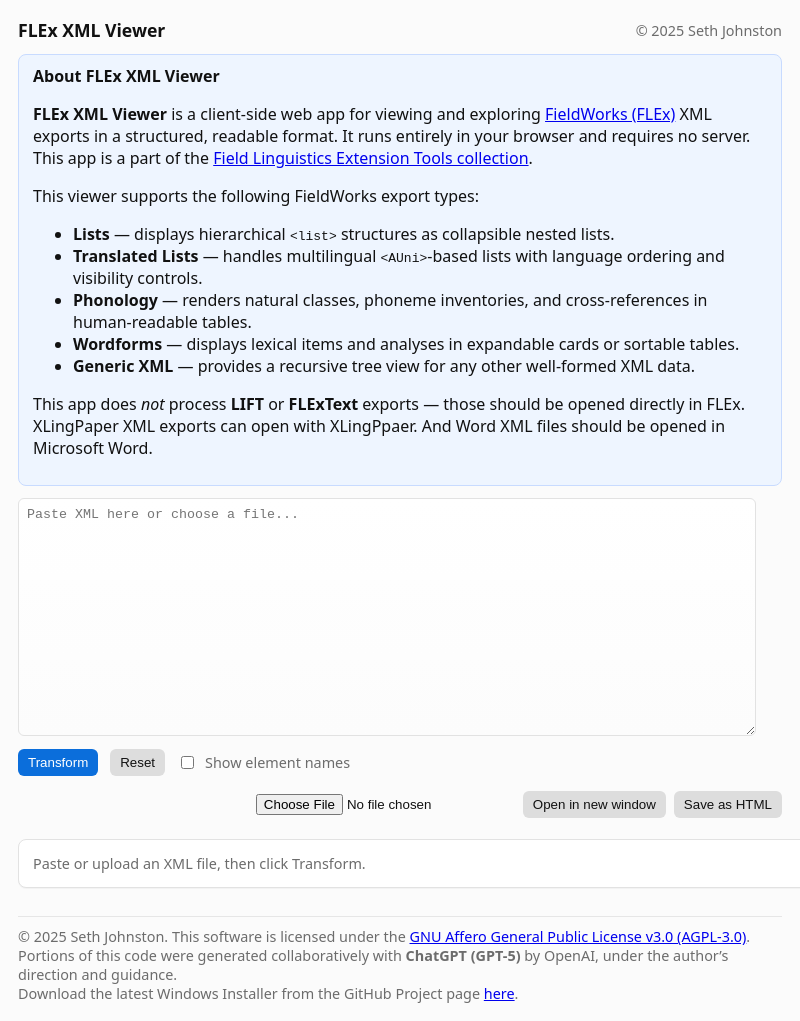
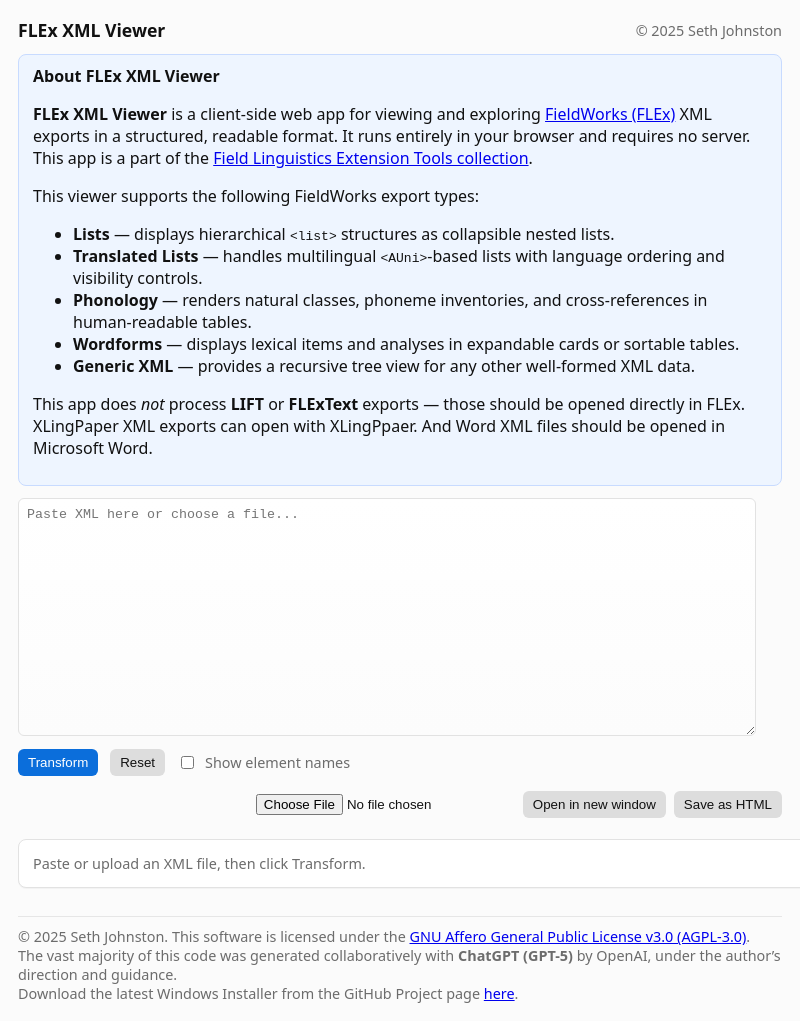
Before and after one commit to rulingAnts/flexml_display, an Electron app: page docs/index.html in a window 800 px wide. Drawn offline with Linux system fonts and the light colour scheme.

Commit message:
Removed the consistently failing job.

```diff
--- a/docs/index.html
+++ b/docs/index.html
@@ -248,7 +248,7 @@
 
 <footer>
   <div>© 2025 Seth Johnston. This software is licensed under the <a href="https://www.gnu.org/licenses/agpl-3.0.html" target="_blank" rel="noopener noreferrer">GNU Affero General Public License v3.0 (AGPL-3.0)</a>.</div>
-  <div>Portions of this code were generated collaboratively with <strong>ChatGPT (GPT-5)</strong> by OpenAI, under the author’s direction and guidance.</div>
+  <div>The vast majority of this code was generated collaboratively with <strong>ChatGPT (GPT-5)</strong> by OpenAI, under the author’s direction and guidance.</div>
   <div>Download the latest Windows Installer from the GitHub Project page <a href="https://github.com/rulingAnts/flexml_display/" target="_blank" rel="noopener noreferrer">here</a>.</div>
 </footer>
 
```
Also changed, not shown: .github/workflows/build-windows.yml (deleted).
